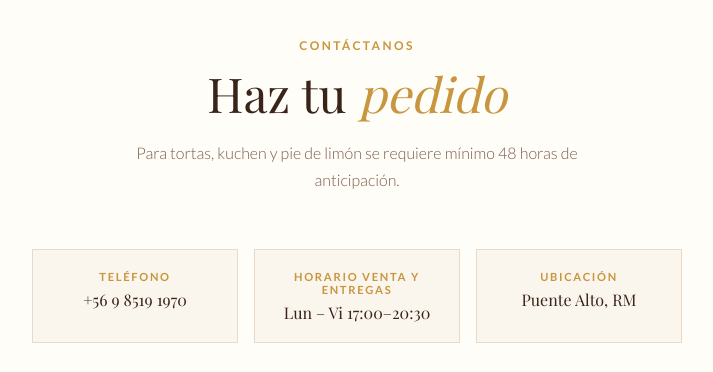
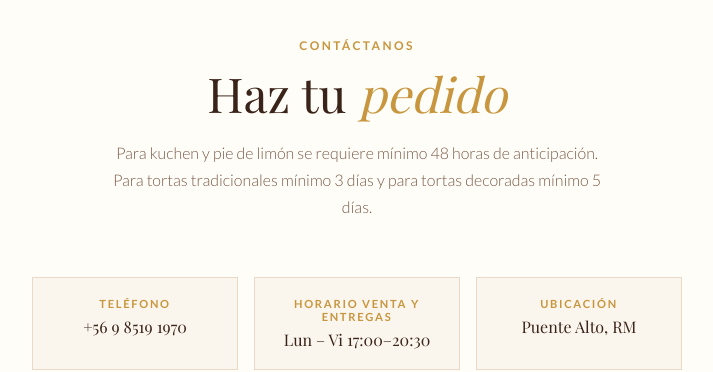
Before and after one commit to gunyrock-cpu/tortas-any, a plain HTML site: page index.html in a window 1280 px wide. Shown: the part 4680-5052 px from the top of the page, without its empty margins (283-996 px from the left). Drawn offline with nearby package versions, Linux system fonts and the light colour scheme; a web font is replaced by a local one.

Commit message:
Update order requirements for cakes and pastries

```diff
--- a/index.html
+++ b/index.html
@@ -863,7 +863,7 @@
 <section id="pedidos">
   <p class="section-label">Contáctanos</p>
   <h2 class="section-title">Haz tu <em>pedido</em></h2>
-  <p class="section-subtitle">Para tortas, kuchen y pie de limón se requiere mínimo 48 horas de anticipación.</p>
+  <p class="section-subtitle">Para kuchen y pie de limón se requiere mínimo 48 horas de anticipación. Para tortas tradicionales mínimo 3 días y para tortas decoradas mínimo 5 días.</p>
 
   <div class="pedidos-inner fade-in">
     <div class="pedidos-info">
```
